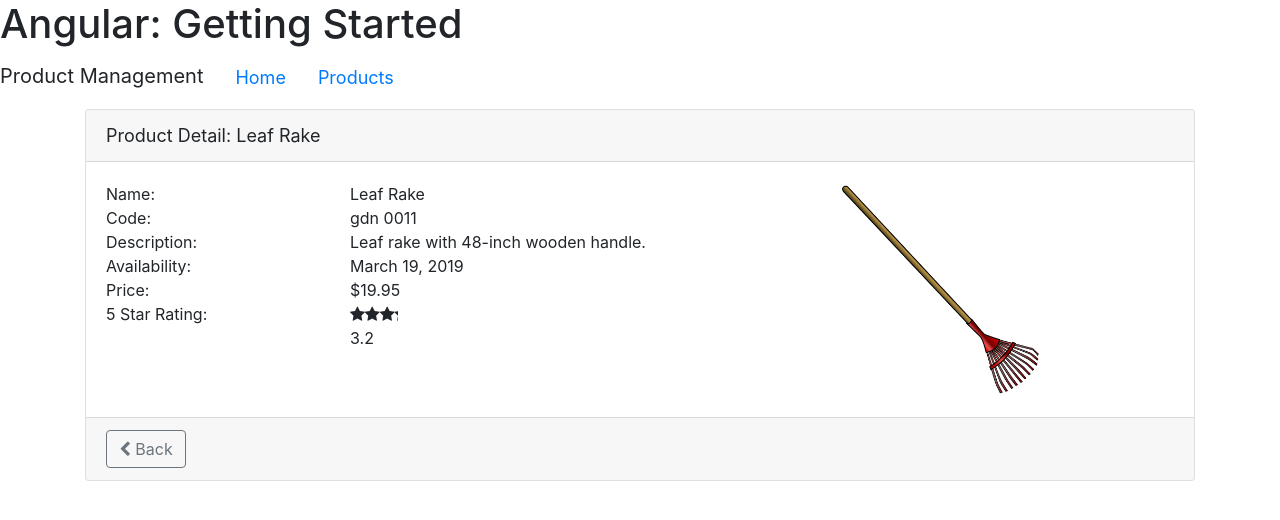
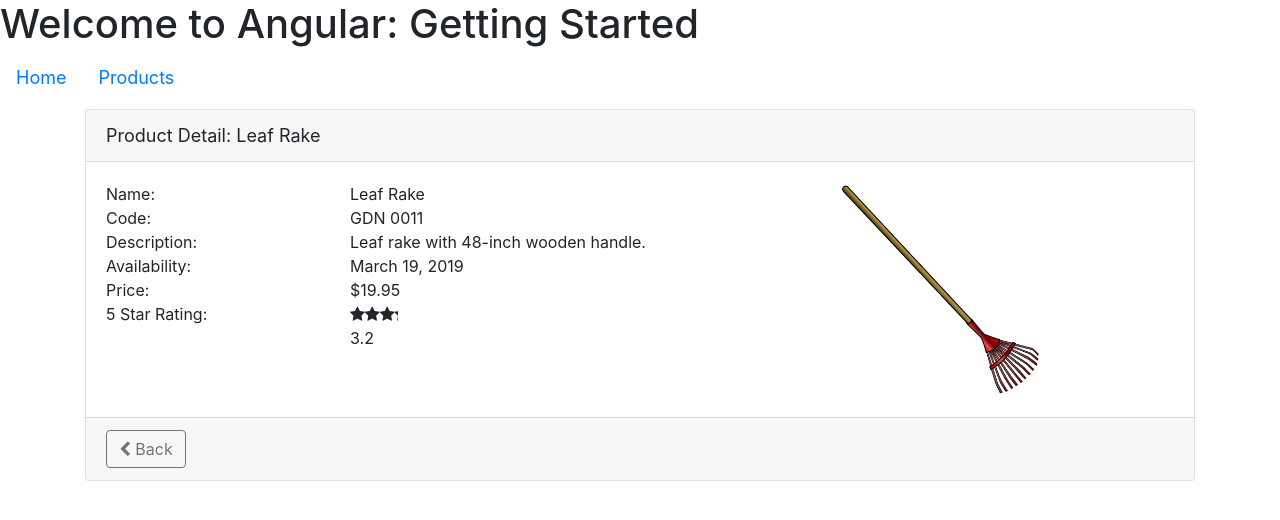
Before and after one commit to DGV1995/APM-Angular, an Angular app: page /products/1 in a window 1280 px wide. Shown: the top 520 px of the page. Built offline with nearby package versions, Linux system fonts and the light colour scheme; data requests are answered from the project's data file.

Commit message:
Angular modules

```diff
--- a/src/app/app.component.html
+++ b/src/app/app.component.html
@@ -1,6 +1,5 @@
-<h1>{{title}}</h1>
+<h1>Welcome to {{title}}</h1>
 <ul class='nav'>
-  <li class='nav-item'><a class='navbar-brand'>Product Management</a></li>
   <li class='nav-item'>
     <a class='nav-link' [routerLink]="['/welcome']">Home</a>
   </li>
--- a/src/app/products/product-details/product-details.component.html
+++ b/src/app/products/product-details/product-details.component.html
@@ -12,7 +12,7 @@
                 </div>
                 <div class='row'>
                     <div class='col-md-4'>Code:</div>
-                    <div class='col-md-8'>{{product.productCode | lowercase | convertToSpaces: '-'}}</div>
+                    <div class='col-md-8'>{{product.productCode | convertToSpaces: '-'}}</div>
                 </div>
                 <div class='row'>
                     <div class='col-md-4'>Description:</div>
```
